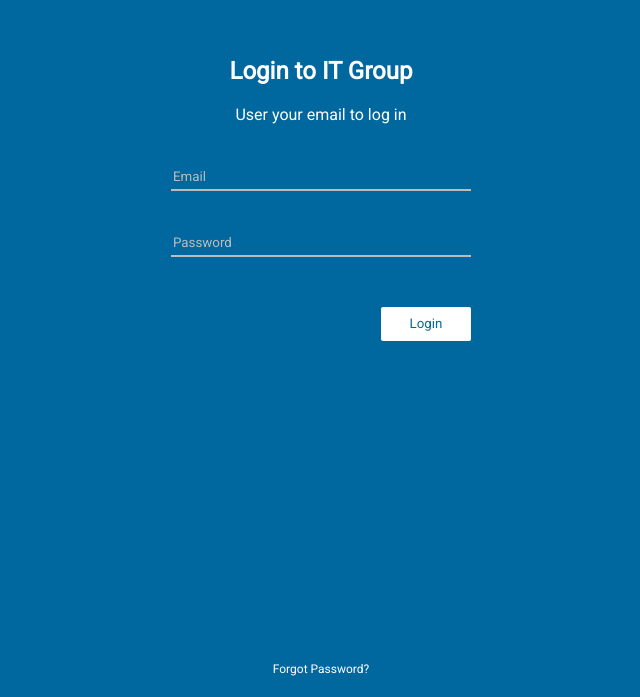
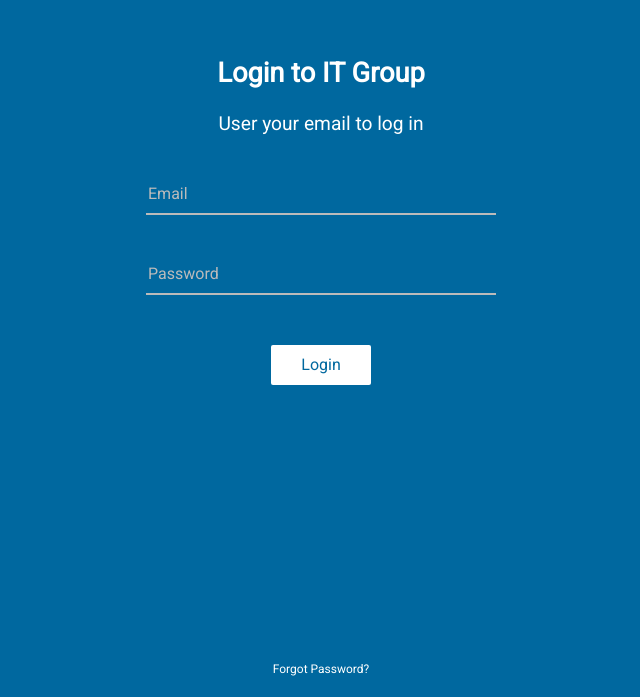
Before and after one commit to raulGX/concepts, a website: page app/index.html in a window 1280 px wide. Shown: the part 103-800 px from the top of the page, without its empty margins (319-959 px from the left). Drawn offline with Linux system fonts and the light colour scheme.

Commit message:
made fonts bigger moved button to center

```diff
--- a/app/css/styles.css
+++ b/app/css/styles.css
@@ -13,7 +13,7 @@ body{
 	height: 100vh;
 }
 .login-box{
-	width: 300px;
+	width: 350px;
 	height: 100%;
 	background-color: inherit;
 	margin: 0 5px;
@@ -29,16 +29,17 @@ body{
 	font-family: 'Roboto', sans-serif;
 	width: 100%;
 	background-color: inherit;
+	font-size: 1em;
 	border: 0;
-	border-bottom: 2px solid #bbb;
+	border-bottom: 2.5px solid #bbb;
 	color: white;
-	height: 2em;
+	height: 2.5em;
 	box-sizing: border-box;
-	-webkit-transition: all .4s ease-out;
+	-webkit-transition: all .4s ease-in-out;
 	-moz-transition: all .4s ease-out;
 	-ms-transition: all .4s ease-out;
 	-o-transition: all .4s ease-out;
-	transition: all .4s ease-out;
+	transition: all .4s ease-in-out;
 }
 input:focus::-webkit-input-placeholder {
 	-webkit-transition: all .2s ease-out;
@@ -86,12 +87,15 @@ input:focus:-ms-input-placeholder {
 	cursor: pointer;
 }
 .button--medium{
-	width: 90px;
+	width: 100px;
 	height: 2.5em;
 }
 .button--login{
-	margin-top: 50px;
-	float: right;
+	display: block;
+	margin: 50px auto 20px auto;
+	left: 0;
+	right: 0;
+	font-size: 1em;
 	background-color: white;
 	color: #00689f;
 	-webkit-transition: all .2s ease;
@@ -121,3 +125,9 @@ input:focus:-ms-input-placeholder {
 .login-box--bottom a:hover{
 	text-decoration:underline;
 }
+.login-box h2{
+	font-size: 1.7em;
+}
+.login-box p{
+	font-size: 1.2em;
+}
```
